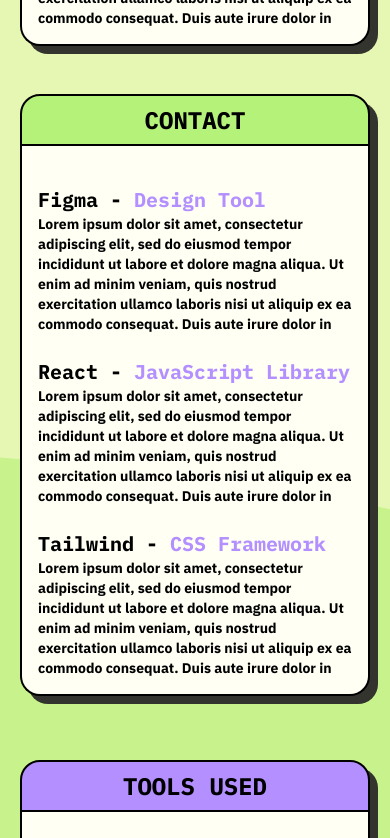
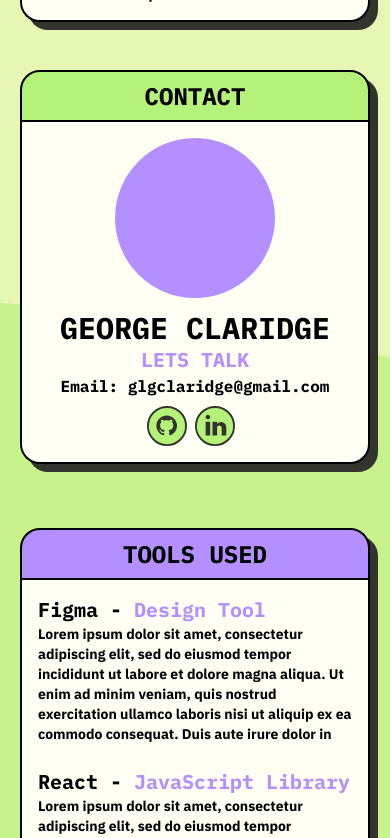
Before and after one commit to GeorgeClaridge/BrutalDesign, a React (Vite) app in the folder my-project/: page / in a window 390 px wide. Shown: the part 1860-2698 px from the top of the page. Built offline with nearby package versions, Linux system fonts and the light colour scheme.

Commit message:
Contact Mobile Layout

```diff
--- a/my-project/src/mobilecomponents/info/imports.js
+++ b/my-project/src/mobilecomponents/info/imports.js
@@ -1,12 +1,8 @@
-import Figma from '../../assets/Figma.svg'
-import FilePerson from '../../assets/FilePerson.svg'
 import Github from '../../assets/Github.svg'
 import Linkedin from '../../assets/Linkedin.svg'
 
 
 export {
-    Figma,
-    FilePerson,
     Github,
     Linkedin,
 }
--- a/my-project/src/mobilecomponents/info/info.jsx
+++ b/my-project/src/mobilecomponents/info/info.jsx
@@ -1,4 +1,5 @@
 import './info.css';
+import {Github, Linkedin} from './imports'
 
 const Info = () => {
   return (
@@ -11,7 +12,7 @@
         <div className="bg-white rounded-b-[20px] border-[2px] border-t-[0px] shadow-solid-primary">
           <div className="Content p-4">
 
-            <div className="Header text-xl font-bold pt-6">Figma - <span className='text-purple'>Design Tool</span></div>
+            <div className="Header text-xl font-bold">Figma - <span className='text-purple'>Design Tool</span></div>
             <div className="Paragraph font-IBMsans font-bold text-sm">Lorem ipsum dolor sit amet, consectetur adipiscing elit, sed do eiusmod tempor incididunt ut labore et dolore magna aliqua. Ut enim ad minim veniam, quis nostrud exercitation ullamco laboris nisi ut aliquip ex ea commodo consequat. Duis aute irure dolor in </div>
 
             <div className="Header text-xl font-bold pt-6">React - <span className='text-purple'>JavaScript Library</span></div>
@@ -30,16 +31,18 @@
         </div>
 
         <div className="bg-white rounded-b-[20px] border-[2px] border-t-[0px] shadow-solid-primary">
-          <div className="Content p-4">
+          <div className="Content p-4 flex flex-col text-center">
 
-            <div className="Header text-xl font-bold pt-6">Figma - <span className='text-purple'>Design Tool</span></div>
-            <div className="Paragraph font-IBMsans font-bold text-sm">Lorem ipsum dolor sit amet, consectetur adipiscing elit, sed do eiusmod tempor incididunt ut labore et dolore magna aliqua. Ut enim ad minim veniam, quis nostrud exercitation ullamco laboris nisi ut aliquip ex ea commodo consequat. Duis aute irure dolor in </div>
+            <div className="Picture rounded-full w-[10rem] h-[10rem] bg-purple self-center"></div>
 
-            <div className="Header text-xl font-bold pt-6">React - <span className='text-purple'>JavaScript Library</span></div>
-            <div className="Paragraph font-IBMsans font-bold text-sm">Lorem ipsum dolor sit amet, consectetur adipiscing elit, sed do eiusmod tempor incididunt ut labore et dolore magna aliqua. Ut enim ad minim veniam, quis nostrud exercitation ullamco laboris nisi ut aliquip ex ea commodo consequat. Duis aute irure dolor in </div>
+            <div className="Header text-3xl font-bold pt-3">GEORGE CLARIDGE</div>
+            <div className="SubHeader text-purple text-xl font-bold">LETS TALK</div>
+            <div className="Email">Email: glgclaridge@gmail.com</div>
 
-            <div className="Header text-xl font-bold pt-6">Tailwind - <span className='text-purple'>CSS Framework</span></div>
-            <div className="Paragraph font-IBMsans font-bold text-sm">Lorem ipsum dolor sit amet, consectetur adipiscing elit, sed do eiusmod tempor incididunt ut labore et dolore magna aliqua. Ut enim ad minim veniam, quis nostrud exercitation ullamco laboris nisi ut aliquip ex ea commodo consequat. Duis aute irure dolor in </div>
+            <div className="Links flex justify-center pt-2">
+              <a target='_blank'rel='noopener noreferrer' href="https://github.com/GeorgeClaridge/BrutalDesign"><img src={Github} alt="Github" className='self-center w-10 mr-2'/></a>
+              <a target='_blank'rel='noopener noreferrer' href="https://www.linkedin.com/in/george-claridge-6a5a1721b/"><img src={Linkedin} alt="Linkedin" className='self-center w-10 mr-2'/></a>
+            </div>
 
           </div>
         </div>
--- a/my-project/src/mobilecomponents/tool/Tool.jsx
+++ b/my-project/src/mobilecomponents/tool/Tool.jsx
@@ -11,7 +11,7 @@
         <div className="bg-white rounded-b-[20px] border-[2px] border-t-[0px] shadow-solid-primary">
           <div className="Content p-4">
 
-            <div className="Header text-xl font-bold pt-6">Figma - <span className='text-purple'>Design Tool</span></div>
+            <div className="Header text-xl font-bold">Figma - <span className='text-purple'>Design Tool</span></div>
             <div className="Paragraph font-IBMsans font-bold text-sm">Lorem ipsum dolor sit amet, consectetur adipiscing elit, sed do eiusmod tempor incididunt ut labore et dolore magna aliqua. Ut enim ad minim veniam, quis nostrud exercitation ullamco laboris nisi ut aliquip ex ea commodo consequat. Duis aute irure dolor in </div>
 
             <div className="Header text-xl font-bold pt-6">React - <span className='text-purple'>JavaScript Library</span></div>
```
